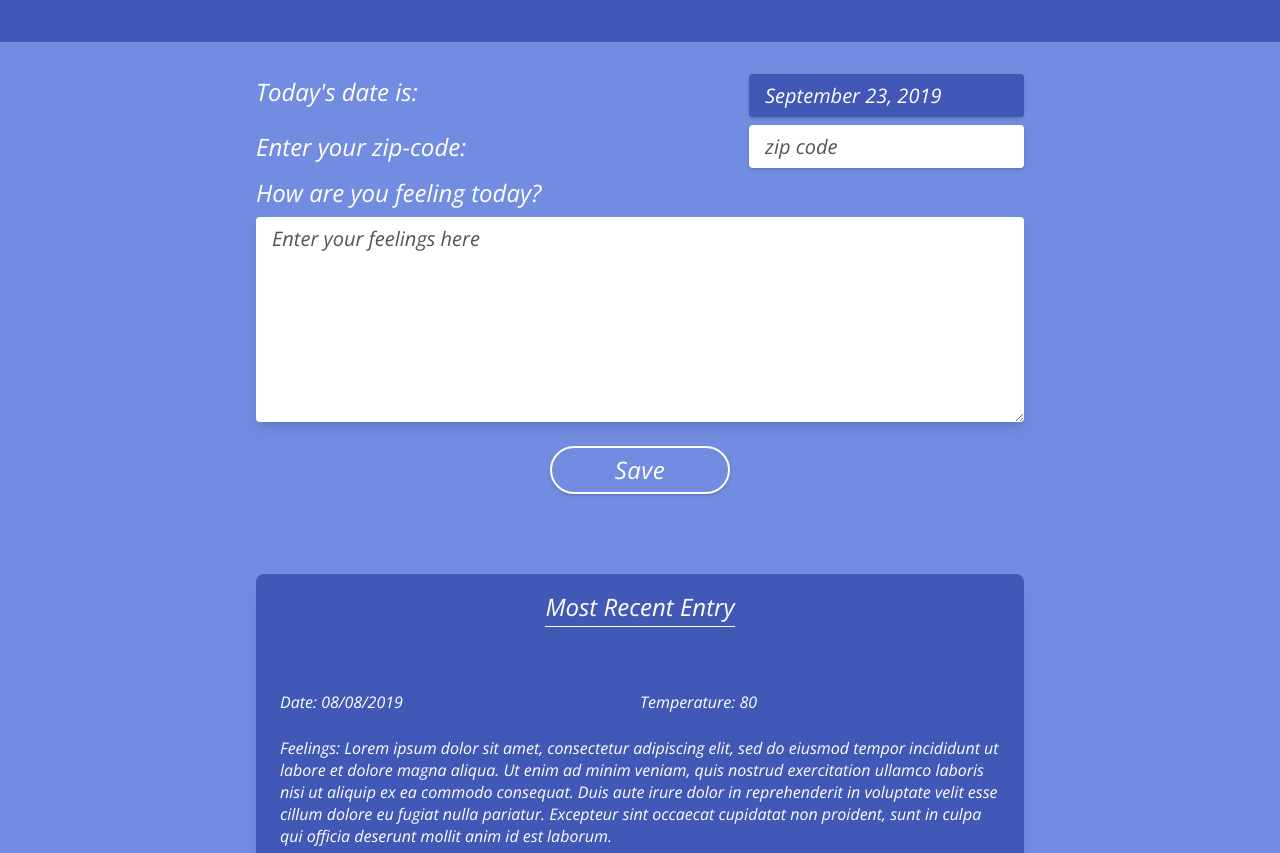
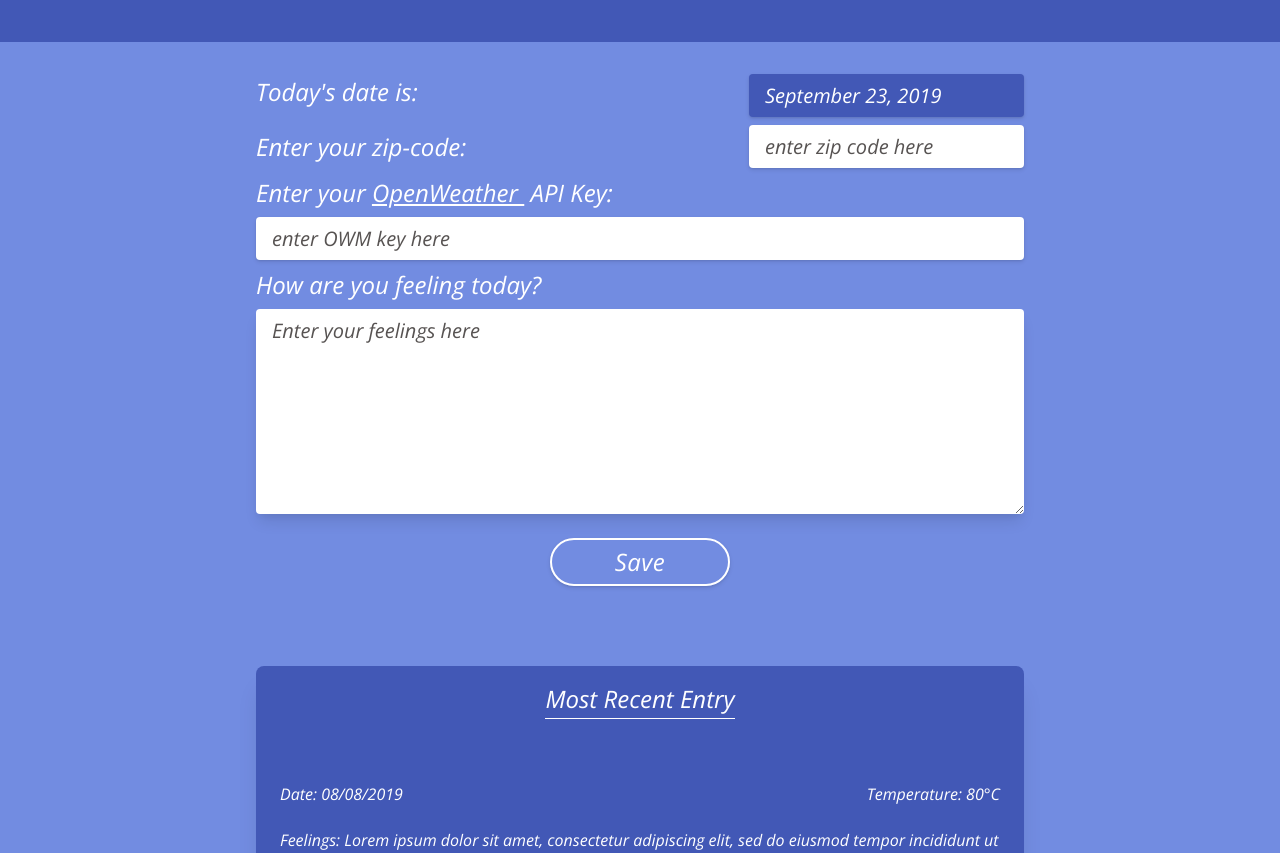
Before and after one commit to cosmin-cojocar/weather_journal, a website: page website/index.html in a window 1280 px wide. Shown: the part 98-951 px from the top of the page. Drawn offline with nearby package versions, Linux system fonts and the light colour scheme.

Commit message:
feat: add a new input that will be used as a provider for OpenWeather API key
- we will use this input for security reasons to not store the API key in our repo;
- this commit also refactors id's used to show the last entry log;
- today's date id was renamed from date into today;

```diff
--- a/website/app.js
+++ b/website/app.js
@@ -28,5 +28,5 @@ let date = new Date();
 let todayDate = _getMonthAsString(date.getMonth()) + " " + date.getDate() + ", " + date.getFullYear();
 
 // We set today's date in our readonly input field
-const todayDateElement = document.getElementById("date");
+const todayDateElement = document.getElementById("today");
 todayDateElement.value = todayDate;
--- a/website/index.html
+++ b/website/index.html
@@ -27,16 +27,26 @@
     <main role="main">
       <section class="wj-section-entry">
         <div class="wj-section-entry-date">
-          <label for="date">
+          <label for="today">
             Today's date is:
           </label>
-          <input id="date" placeholder="today's date" readonly type="text">
+          <input id="today" placeholder="today's date" readonly type="text">
         </div>
         <div class="wj-section-entry-zip">
           <label for="zip">
             Enter your zip-code:
           </label>
-          <input id="zip" placeholder="zip code" type="text">
+          <input id="zip" placeholder="enter zip code here" type="text">
+        </div>
+        <div class="wj-section-entry-key">
+          <label for="key">
+            Enter your
+            <a href="https://openweathermap.org/api" title="Open Weather Link" target="_blank">
+              OpenWeather
+            </a>
+            &nbsp;API Key:
+          </label>
+          <input id="key" placeholder="enter OWM key here" type="text">
         </div>
         <div class="wj-section-entry-feelings">
           <label for="feelings">
@@ -49,13 +59,13 @@
       <section class="wj-section-journal">
         <h2>Most Recent Entry</h2>
         <div class="wj-section-journal-recent">
-          <div id="wj-journal-log-date">
+          <div id="date">
             Date: 08/08/2019
           </div>
-          <div id="wj-journal-log-temp">
-            Temperature: 80
+          <div id="temp">
+            Temperature: 80°C
           </div>
-          <div id="wj-journal-log-content">
+          <div id="content">
             Feelings: Lorem ipsum dolor sit amet, consectetur adipiscing elit, sed do eiusmod tempor incididunt ut
             labore et dolore magna aliqua. Ut enim ad minim veniam, quis nostrud exercitation ullamco laboris nisi
             ut aliquip ex ea commodo consequat. Duis aute irure dolor in reprehenderit in voluptate velit esse cillum
--- a/website/style/_section-entry.css
+++ b/website/style/_section-entry.css
@@ -32,7 +32,7 @@
   transform: translateY(-2px);
 }
 
-.wj-section-entry-date, .wj-section-entry-zip, .wj-section-entry-feelings {
+.wj-section-entry-date, .wj-section-entry-feelings, .wj-section-entry-key, .wj-section-entry-zip {
   display: flex;
   flex-direction: column;
   margin-bottom: 0.5rem;
@@ -52,7 +52,7 @@
   padding: 0.5rem 1rem;
 }
 
-.wj-section-entry-zip input, .wj-section-entry-feelings textarea {
+.wj-section-entry-feelings textarea, .wj-section-entry-key input, .wj-section-entry-zip input {
   background-color: #fff;
   border: none;
   border-radius: 0.25rem;
@@ -65,13 +65,18 @@
   padding: 0.5rem 1rem;
 }
 
-.wj-section-entry-zip input:focus, .wj-section-entry-feelings textarea {
+.wj-section-entry-feelings textarea, .wj-section-entry-key input:focus, .wj-section-entry-zip input:focus {
   box-shadow: 0 10px 15px -3px rgba(0, 0, 0, 0.1), 0 4px 6px -2px rgba(0, 0, 0, 0.05);
 }
 
 .wj-section-entry-feelings {
   display: flex;
   flex-direction: column;
+}
+
+.wj-section-entry-key a {
+  color: #fff;
+  text-decoration: underline;
 }
 
 @media (min-width: 768px) {
--- a/website/style/_section-journal.css
+++ b/website/style/_section-journal.css
@@ -31,21 +31,22 @@
   padding: 1.5rem;
 }
 
-#wj-journal-log-date {
+#date {
   display: flex;
   flex-direction: column;
   grid-area: date;
   justify-content: center;
 }
 
-#wj-journal-log-temp {
+#temp {
+  align-items: flex-start;
   display: flex;
   flex-direction: column;
   grid-area: temperature;
   justify-content: center;
 }
 
-#wj-journal-log-content {
+#content {
   display: flex;
   flex-direction: column;
   grid-area: feelings;
@@ -58,4 +59,8 @@
     grid-template-rows: 70px 1fr;
   }
 
+  #temp {
+    align-items: flex-end;
+  }
+
 }
```
